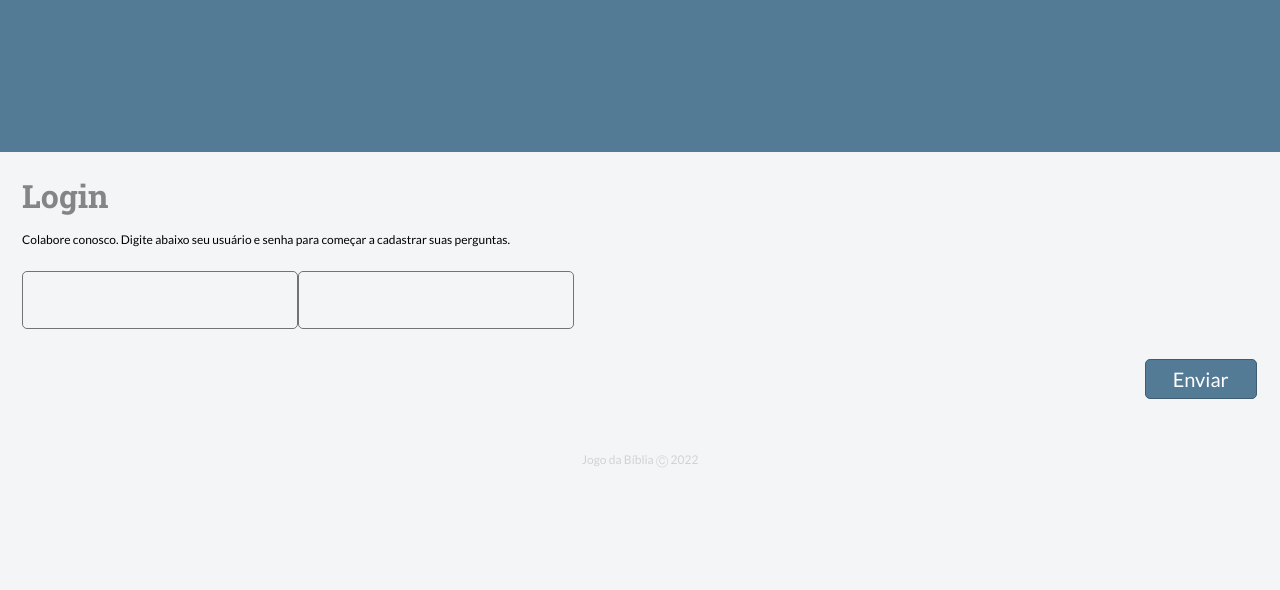
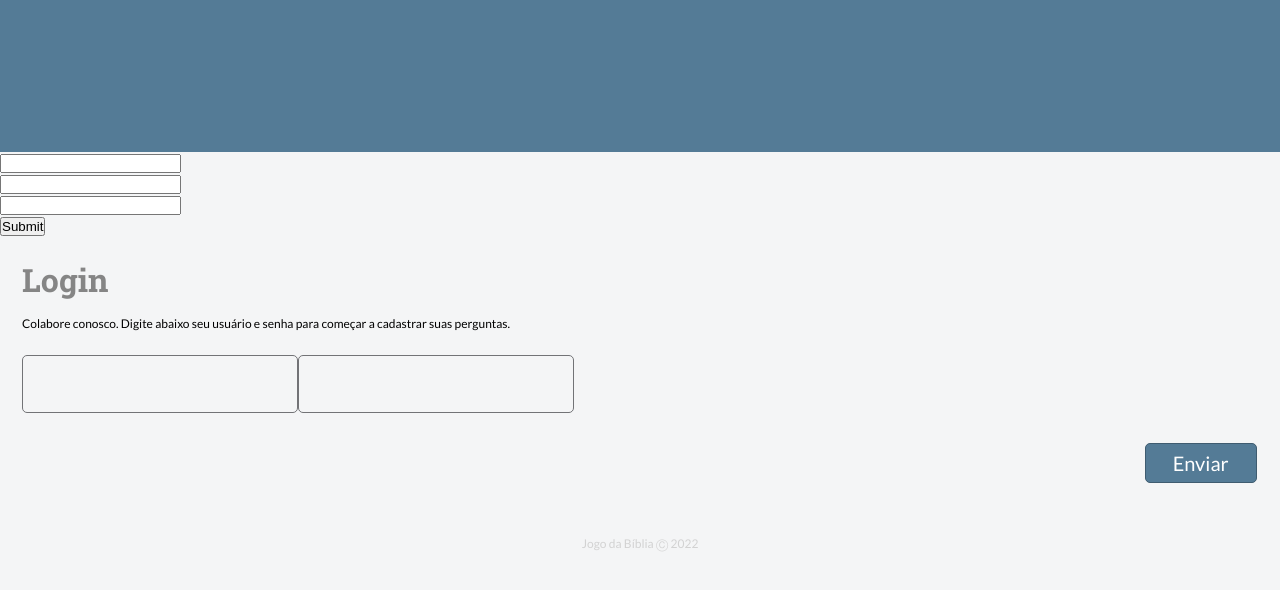
Before and after one commit to Thisistevin/jogodabiblia-1, a React (Create React App) app: page / in a window 1280 px wide. Shown: the top 590 px of the page. Built offline with nearby package versions, Linux system fonts and the light colour scheme.

Commit message:
Correção de erros do formik

```diff
--- /dev/null
+++ b/src/Components/Formulario/index.jsx
@@ -0,0 +1,46 @@
+import React from 'react';
+import { Formik, Form, Field, ErrorMessage } from 'formik';
+import * as Yup from 'yup';
+import { StyledForm, StyledFieldWrapper, StyledField, StyledErrorMessage } from './styles'
+
+const validationSchema = Yup.object().shape({
+    name: Yup.string().required('O nome é obrigatório'),
+    email: Yup.string().email('Digite um e-mail válido').required('O e-mail é obrigatório'),
+    password: Yup.string().min(6, 'A senha deve ter no mínimo 6 caracteres').required('A senha é obrigatória'),
+  });
+
+  const MyForm = () => (
+    <Formik
+      initialValues={{ name: '', email: '', password: '' }}
+      validationSchema={validationSchema}
+      onSubmit={(values, { setSubmitting }) => {
+        setTimeout(() => {
+          alert(JSON.stringify(values, null, 2));
+          setSubmitting(false);
+        }, 400);
+      }}
+    >
+      {({ isSubmitting }) => (
+        <StyledForm>
+          <StyledFieldWrapper>
+            <StyledField type="text" name="name" />
+            <StyledErrorMessage name="name" component="div" />
+          </StyledFieldWrapper>
+          <StyledFieldWrapper>
+            <StyledField type="email" name="email" />
+            <StyledErrorMessage name="email" component="div" />
+          </StyledFieldWrapper>
+          <StyledFieldWrapper>
+            <StyledField type="password" name="password" />
+            <StyledErrorMessage name="password" component="div" />
+          </StyledFieldWrapper>
+          <button type="submit" disabled={isSubmitting}>
+            Submit
+          </button>
+        </StyledForm>
+      )}
+    </Formik>
+  );
+
+  export default MyForm;
+  //oi
--- /dev/null
+++ b/src/Components/Formulario/styles.js
@@ -0,0 +1,23 @@
+import styled from 'styled-components';
+import { Form, Field, ErrorMessage } from 'formik';
+
+
+export const StyledForm = styled(Form)`
+  color: black;
+  /* Estilos do formulário */
+`;
+
+export const StyledFieldWrapper = styled.div`
+  color: black;
+  /* Estilos do wrapper do campo */
+`;
+
+export const StyledField = styled(Field)`
+  color: black;
+  /* Estilos do campo */
+`;
+
+export const StyledErrorMessage = styled(ErrorMessage)`
+  color: black;
+  /* Estilos da mensagem de erro */
+`;
--- a/src/Pages/Login/index.jsx
+++ b/src/Pages/Login/index.jsx
@@ -2,11 +2,13 @@ import React from 'react'
 import  Container, { ButtonContainer, JogoDaBibliaLable } from './styles'
 import LoginForm from 'Components/LoginTemplate';
 import Button from 'Components/Button';
+import MyForm from 'Components/Formulario';
 
 export default function Login() {
   return (
     <Container>
         <header />
+        <MyForm />
         <LoginForm />
         <ButtonContainer>
           <Button />
```
